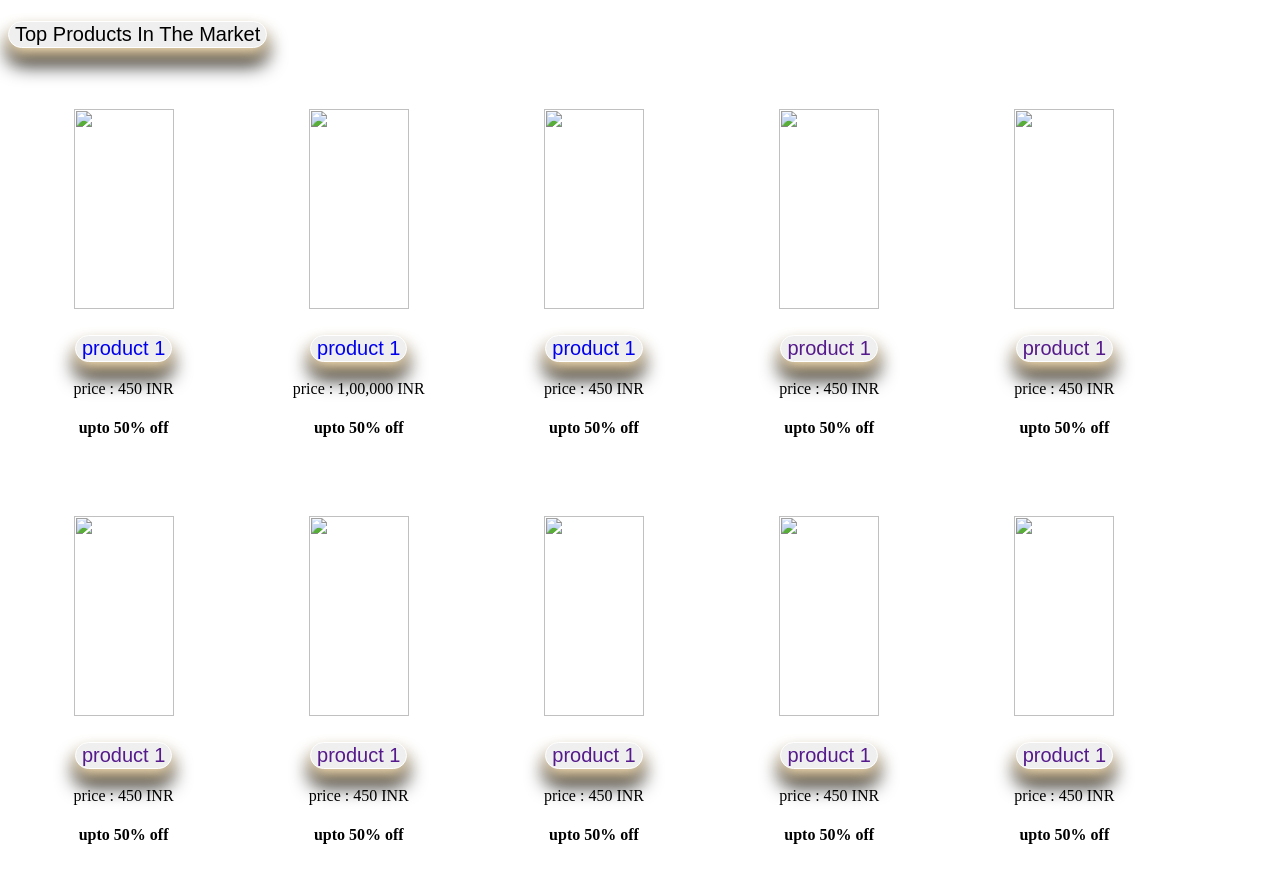
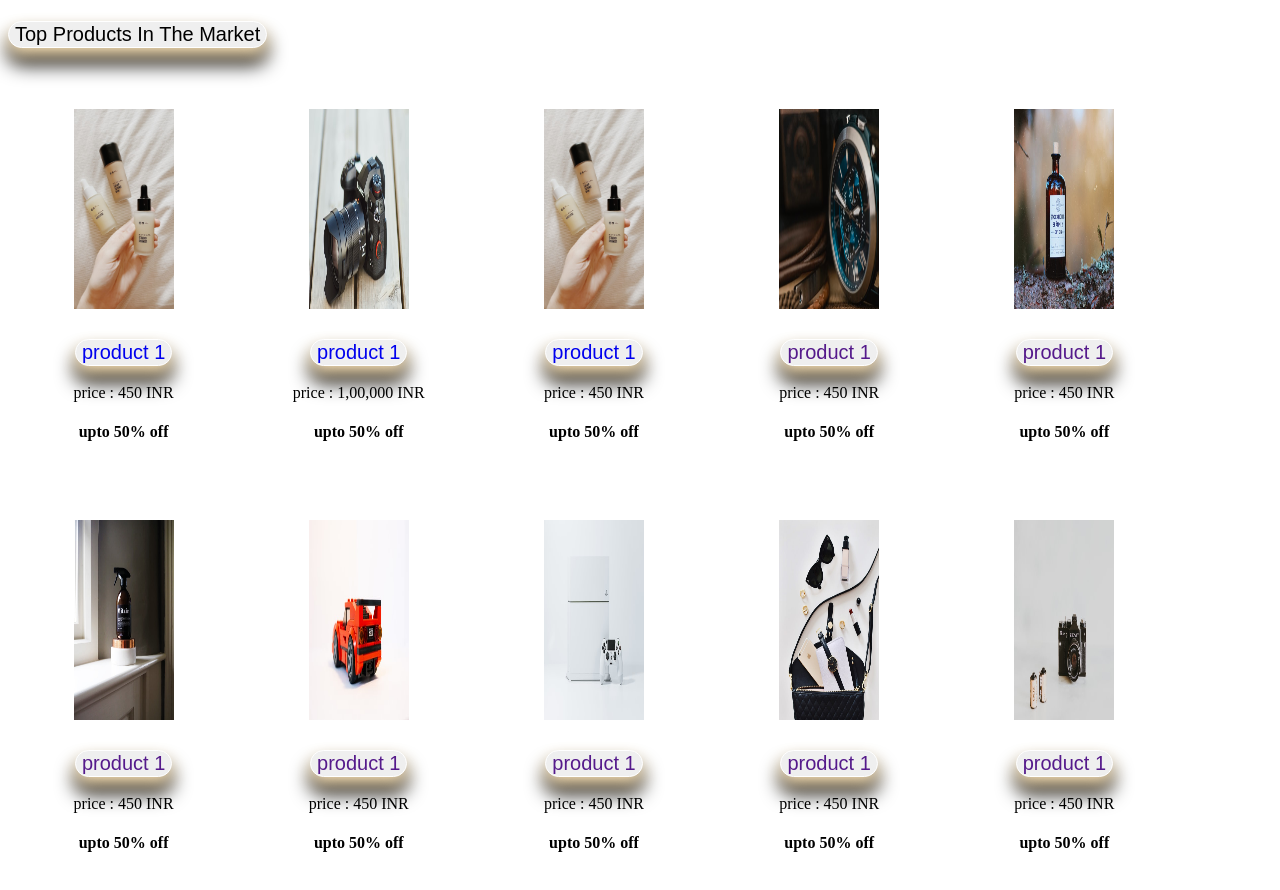
Before and after one commit to Adarsh-Mishra15/An-e-commerce-website, a plain HTML site: page more.html in a window 1280 px wide. Drawn offline with Linux system fonts and the light colour scheme.

Commit message:
Update more.html

```diff
--- a/more.html
+++ b/more.html
@@ -11,63 +11,63 @@
     <div class="deals">
         <h2><button class="btn">Top Products In The Market</button> </h2>
         <figure class="inline-block">
-            <img src="img/product 14.jpg" width="100vw" height="200vw">
+            <img src="product 14.jpg" width="100vw" height="200vw">
             <figcaption><button class="btn"><a href="product 1.html">product 1</a></button></figcaption><br>
             <figcaption>price : 450 INR</figcaption>
             <figcaption><h4>upto 50% off</h4></figcaption>
             </figure>
             <figure class="inline-block">
-                <img src="img/product 15.jpg" width="100vw" height="200vw">
+                <img src="product 15.jpg" width="100vw" height="200vw">
                 <figcaption><button class="btn"><a href="product 2.html">product 1</a></figcaption><br>
                     <figcaption>price : 1,00,000 INR</figcaption>
                     <figcaption><h4>upto 50% off</h4></figcaption>
 
                 </figure>
                 <figure class="inline-block">
-                    <img src="img/product 14.jpg" width="100vw" height="200vw">
+                    <img src="product 14.jpg" width="100vw" height="200vw">
                     <figcaption><button class="btn"><a href="product 1.html">product 1</a></figcaption><br>
                         <figcaption>price : 450 INR</figcaption>
                         <figcaption><h4>upto 50% off</h4></figcaption>
                     </figure>
                     <figure class="inline-block">
-                        <img src="img/product 13.jpg" width="100vw" height="200vw">
+                        <img src="product 13.jpg" width="100vw" height="200vw">
                         <figcaption><button class="btn"><a href="">product 1</a></figcaption><br>
                             <figcaption>price : 450 INR</figcaption>
                             <figcaption><h4>upto 50% off</h4></figcaption>
                         </figure>
                         <figure class="inline-block">
-                            <img src="img/product 18.jpg" width="100vw" height="200vw">
+                            <img src="product 18.jpg" width="100vw" height="200vw">
                             <figcaption><button class="btn"><a href="">product 1</a></figcaption><br>
                                 <figcaption>price : 450 INR</figcaption>
                                 <figcaption><h4>upto 50% off</h4></figcaption>
                             </figure>
                             <figure class="inline-block">
-                                <img src="img/product 19.jpg" width="100vw" height="200vw">
+                                <img src="product 19.jpg" width="100vw" height="200vw">
                                 <figcaption><button class="btn"><a href="">product 1</a></figcaption><br>
                                     <figcaption>price : 450 INR</figcaption>
                                     <figcaption><h4>upto 50% off</h4></figcaption>
                                 </figure>
                                 <figure class="inline-block">
-                                    <img src="img/product 17.jpg" width="100vw" height="200vw">
+                                    <img src="product 17.jpg" width="100vw" height="200vw">
                                     <figcaption><button class="btn"><a href="">product 1</a></figcaption><br>
                                         <figcaption>price : 450 INR</figcaption>
                                         <figcaption><h4>upto 50% off</h4></figcaption>
                                     </figure>
 
                                     <figure class="inline-block">
-                                        <img src="img/product 10.jpg" width="100vw" height="200vw">
+                                        <img src="product 10.jpg" width="100vw" height="200vw">
                                         <figcaption><button class="btn"><a href="">product 1</a></figcaption><br>
                                             <figcaption>price : 450 INR</figcaption>
                                             <figcaption><h4>upto 50% off</h4></figcaption>
                                         </figure>
                                         <figure class="inline-block">
-                                            <img src="img/product 11.jpg" width="100vw" height="200vw">
+                                            <img src="product 11.jpg" width="100vw" height="200vw">
                                             <figcaption><button class="btn"><a href="">product 1</a></figcaption><br>
                                                 <figcaption>price : 450 INR</figcaption>
                                                 <figcaption><h4>upto 50% off</h4></figcaption>
                                             </figure>
                                             <figure class="inline-block">
-                                                <img src="img/product 12.jpg" width="100vw" height="200vw">
+                                                <img src="product 12.jpg" width="100vw" height="200vw">
                                                 <figcaption><button class="btn"><a href="">product 1</a></figcaption><br>
                                                     <figcaption>price : 450 INR</figcaption>
                                                     <figcaption><h4>upto 50% off</h4></figcaption>
```
